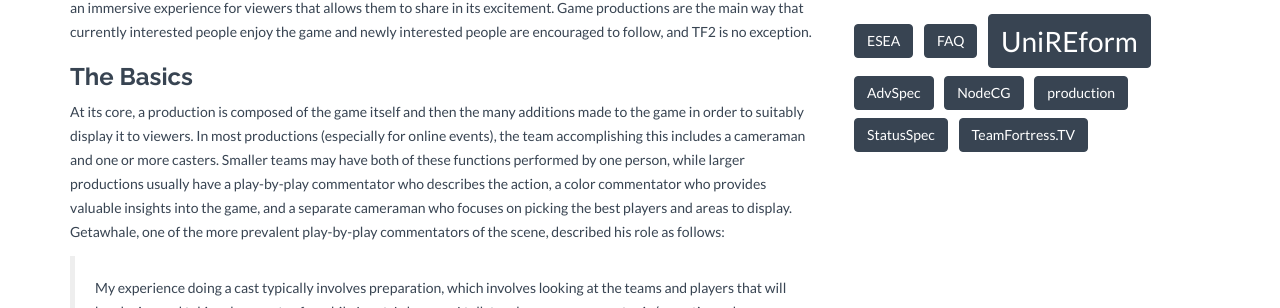
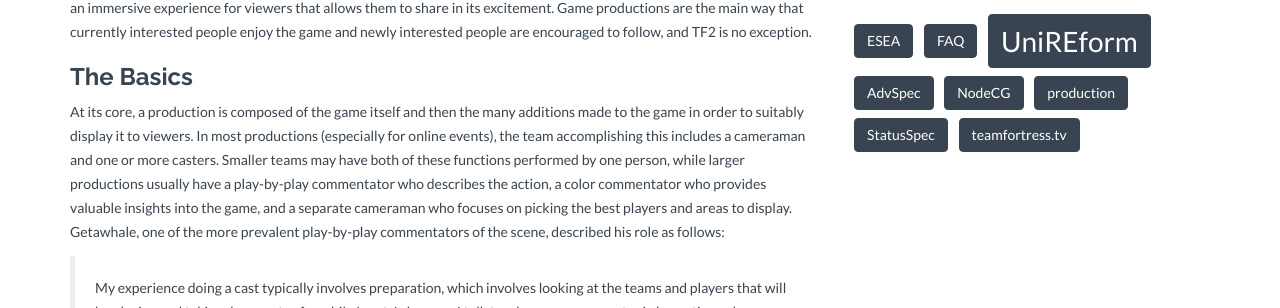
Before and after one commit to fwdcp/fwdcp.github.io, a Jekyll site: the page built from _posts/2015-04-26-production-behind-the-scenes.markdown, in a window 1280 px wide and 900 px high, scrolled down 646 px. Shown: the part 134-442 px from the top of the window. Built offline with Jekyll 4.4.1, drawn with Linux system fonts in a browser that asks for light colours; nearby versions of some CDN libraries.

```diff
--- a/_posts/2015-04-26-production-behind-the-scenes.markdown
+++ b/_posts/2015-04-26-production-behind-the-scenes.markdown
@@ -10,7 +10,7 @@ tags:
 - NodeCG
 - production
 - StatusSpec
-- TeamFortress.TV
+- teamfortress.tv
 - UniREform
 img: btsproduction.png       #place image (850x450) with this name in /assets/img/blog/
 thumb: btsproduction.png    #place thumbnail (70x70) with this name in /assets/img/blog/thumbs/
```
